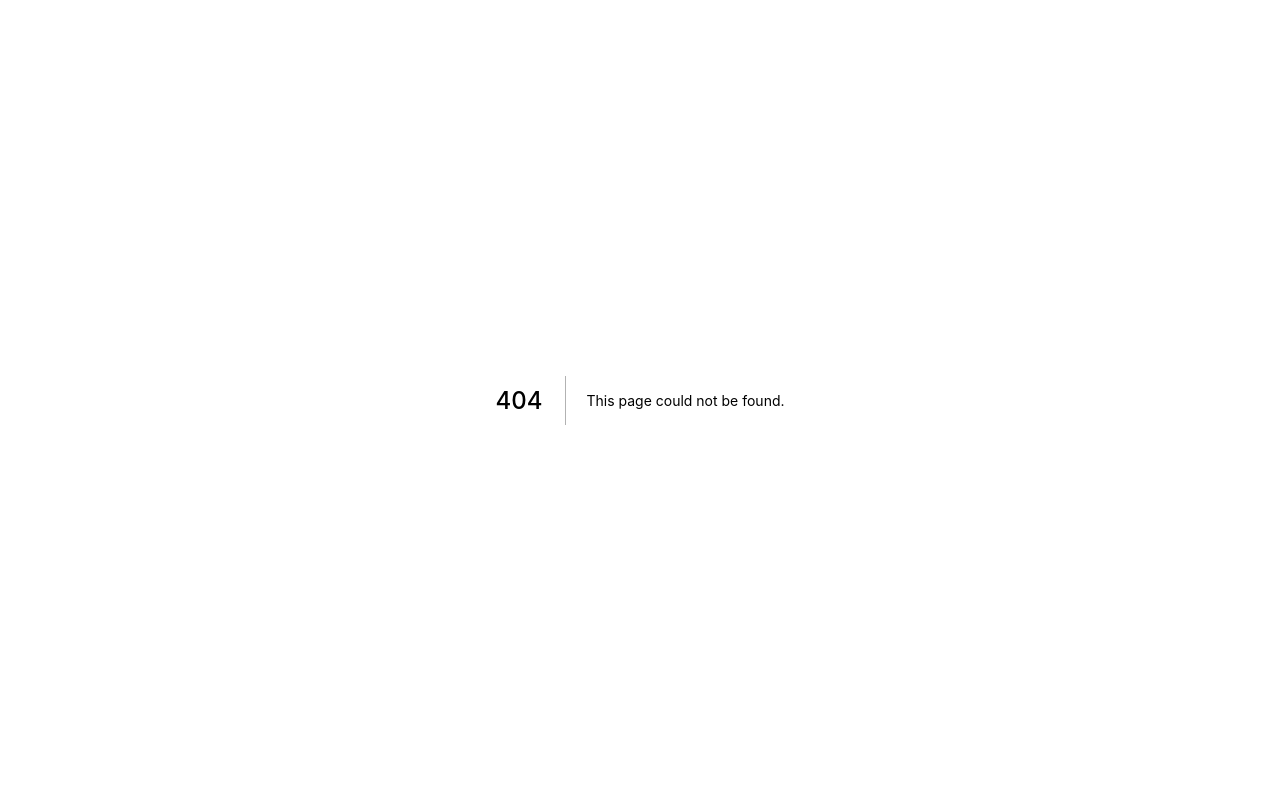
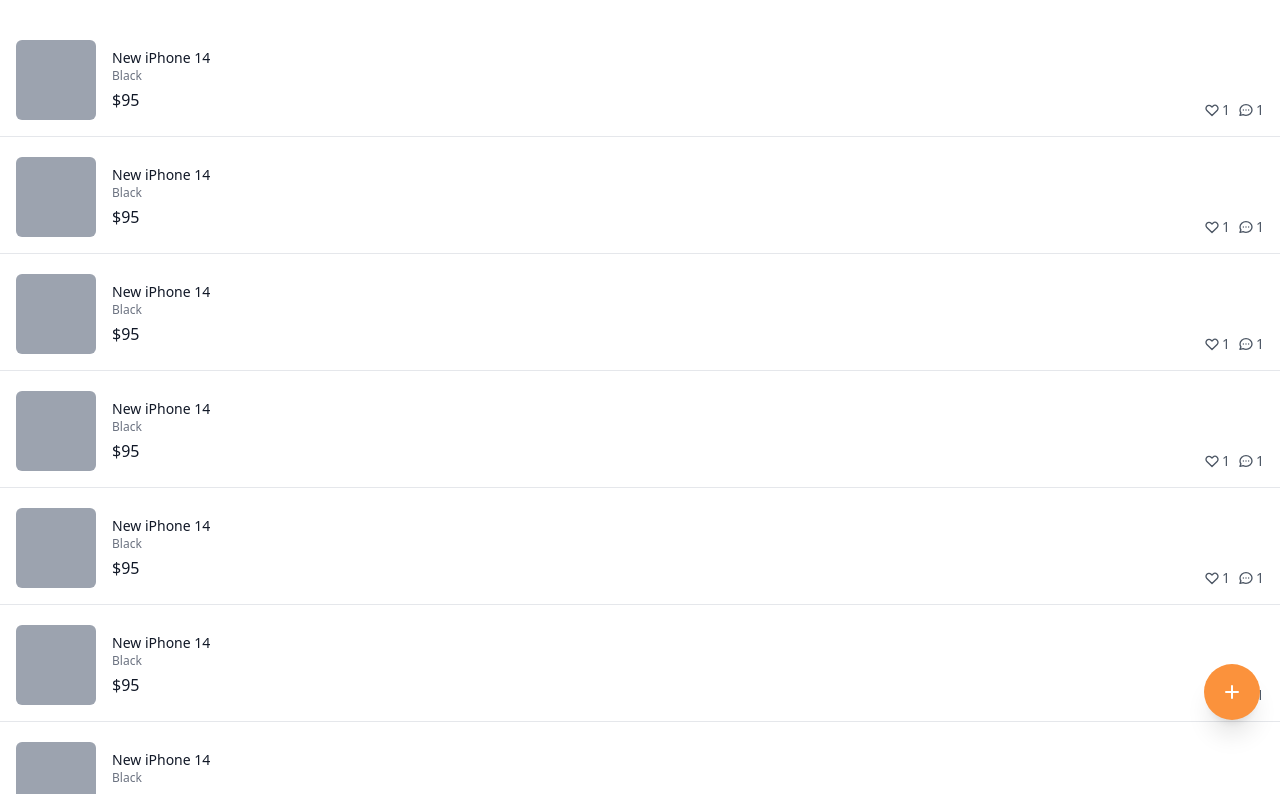
Before and after one commit to jacesoul/carrot-market, a Next.js app: page /profile/bought in a window 1280 px wide. Before the commit this address had no page. Shown: the top 794 px of the page. Built offline with nearby package versions, Linux system fonts and the light colour scheme.

Commit message:
Sold, Bought, Loved

```diff
--- /dev/null
+++ b/pages/profile/bought.tsx
@@ -0,0 +1,80 @@
+import type { NextPage } from "next";
+
+const Bought: NextPage = () => {
+  return (
+    <div className="flex flex-col space-y-5 py-10">
+      {[1, 1, 1, 1, 1, 1, 1, 1, 1, 1, 1, 1].map((_, i) => (
+        <div
+          key={i}
+          className="flex px-4 border-b pb-4 cursor-pointer justify-between"
+        >
+          <div className="flex space-x-4">
+            <div className=" w-20 h-20 bg-gray-400 rounded-md" />
+            <div className=" pt-2 flex flex-col">
+              <h3 className="text-sm font-medium text-gray-900">
+                New iPhone 14
+              </h3>
+              <span className=" text-xs text-gray-500">Black</span>
+              <span className=" font-medium mt-1 text-gray-900">$95</span>
+            </div>
+          </div>
+          <div className=" flex items-end justify-end space-x-2">
+            <div className="flex items-center text-sm text-gray-600 space-x-0.5">
+              <svg
+                className="w-4 h-4"
+                fill="none"
+                stroke="currentColor"
+                viewBox="0 0 24 24"
+                xmlns="http://www.w3.org/2000/svg"
+              >
+                <path
+                  strokeLinecap="round"
+                  strokeLinejoin="round"
+                  strokeWidth="2"
+                  d="M4.318 6.318a4.5 4.5 0 000 6.364L12 20.364l7.682-7.682a4.5 4.5 0 00-6.364-6.364L12 7.636l-1.318-1.318a4.5 4.5 0 00-6.364 0z"
+                ></path>
+              </svg>
+              <span>1</span>
+            </div>
+            <div className="flex items-center text-sm text-gray-600 space-x-0.5">
+              <svg
+                className="w-4 h-4"
+                fill="none"
+                stroke="currentColor"
+                viewBox="0 0 24 24"
+                xmlns="http://www.w3.org/2000/svg"
+              >
+                <path
+                  strokeLinecap="round"
+                  strokeLinejoin="round"
+                  strokeWidth="2"
+                  d="M8 12h.01M12 12h.01M16 12h.01M21 12c0 4.418-4.03 8-9 8a9.863 9.863 0 01-4.255-.949L3 20l1.395-3.72C3.512 15.042 3 13.574 3 12c0-4.418 4.03-8 9-8s9 3.582 9 8z"
+                ></path>
+              </svg>
+              <span>1</span>
+            </div>
+          </div>
+        </div>
+      ))}
+      <button className=" fixed hover:bg-orange-500 cursor-pointer transition-colors bottom-20 right-5 bg-orange-400 rounded-full p-4 text-white shadow-xl">
+        <svg
+          className="h-6 w-6"
+          xmlns="http://www.w3.org/2000/svg"
+          fill="none"
+          viewBox="0 0 24 24"
+          stroke="currentColor"
+          aria-hidden="true"
+        >
+          <path
+            strokeLinecap="round"
+            strokeLinejoin="round"
+            strokeWidth="2"
+            d="M12 6v6m0 0v6m0-6h6m-6 0H6"
+          />
+        </svg>
+      </button>
+    </div>
+  );
+};
+
+export default Bought;
--- /dev/null
+++ b/pages/profile/loved.tsx
@@ -0,0 +1,80 @@
+import type { NextPage } from "next";
+
+const Loved: NextPage = () => {
+  return (
+    <div className="flex flex-col space-y-5 py-10">
+      {[1, 1, 1, 1, 1, 1, 1, 1, 1, 1, 1, 1].map((_, i) => (
+        <div
+          key={i}
+          className="flex px-4 border-b pb-4 cursor-pointer justify-between"
+        >
+          <div className="flex space-x-4">
+            <div className=" w-20 h-20 bg-gray-400 rounded-md" />
+            <div className=" pt-2 flex flex-col">
+              <h3 className="text-sm font-medium text-gray-900">
+                New iPhone 14
+              </h3>
+              <span className=" text-xs text-gray-500">Black</span>
+              <span className=" font-medium mt-1 text-gray-900">$95</span>
+            </div>
+          </div>
+          <div className=" flex items-end justify-end space-x-2">
+            <div className="flex items-center text-sm text-gray-600 space-x-0.5">
+              <svg
+                className="w-4 h-4"
+                fill="none"
+                stroke="currentColor"
+                viewBox="0 0 24 24"
+                xmlns="http://www.w3.org/2000/svg"
+              >
+                <path
+                  strokeLinecap="round"
+                  strokeLinejoin="round"
+                  strokeWidth="2"
+                  d="M4.318 6.318a4.5 4.5 0 000 6.364L12 20.364l7.682-7.682a4.5 4.5 0 00-6.364-6.364L12 7.636l-1.318-1.318a4.5 4.5 0 00-6.364 0z"
+                ></path>
+              </svg>
+              <span>1</span>
+            </div>
+            <div className="flex items-center text-sm text-gray-600 space-x-0.5">
+              <svg
+                className="w-4 h-4"
+                fill="none"
+                stroke="currentColor"
+                viewBox="0 0 24 24"
+                xmlns="http://www.w3.org/2000/svg"
+              >
+                <path
+                  strokeLinecap="round"
+                  strokeLinejoin="round"
+                  strokeWidth="2"
+                  d="M8 12h.01M12 12h.01M16 12h.01M21 12c0 4.418-4.03 8-9 8a9.863 9.863 0 01-4.255-.949L3 20l1.395-3.72C3.512 15.042 3 13.574 3 12c0-4.418 4.03-8 9-8s9 3.582 9 8z"
+                ></path>
+              </svg>
+              <span>1</span>
+            </div>
+          </div>
+        </div>
+      ))}
+      <button className=" fixed hover:bg-orange-500 cursor-pointer transition-colors bottom-20 right-5 bg-orange-400 rounded-full p-4 text-white shadow-xl">
+        <svg
+          className="h-6 w-6"
+          xmlns="http://www.w3.org/2000/svg"
+          fill="none"
+          viewBox="0 0 24 24"
+          stroke="currentColor"
+          aria-hidden="true"
+        >
+          <path
+            strokeLinecap="round"
+            strokeLinejoin="round"
+            strokeWidth="2"
+            d="M12 6v6m0 0v6m0-6h6m-6 0H6"
+          />
+        </svg>
+      </button>
+    </div>
+  );
+};
+
+export default Loved;
--- /dev/null
+++ b/pages/profile/sold.tsx
@@ -0,0 +1,80 @@
+import type { NextPage } from "next";
+
+const Sold: NextPage = () => {
+  return (
+    <div className="flex flex-col space-y-5 py-10">
+      {[1, 1, 1, 1, 1, 1, 1, 1, 1, 1, 1, 1].map((_, i) => (
+        <div
+          key={i}
+          className="flex px-4 border-b pb-4 cursor-pointer justify-between"
+        >
+          <div className="flex space-x-4">
+            <div className=" w-20 h-20 bg-gray-400 rounded-md" />
+            <div className=" pt-2 flex flex-col">
+              <h3 className="text-sm font-medium text-gray-900">
+                New iPhone 14
+              </h3>
+              <span className=" text-xs text-gray-500">Black</span>
+              <span className=" font-medium mt-1 text-gray-900">$95</span>
+            </div>
+          </div>
+          <div className=" flex items-end justify-end space-x-2">
+            <div className="flex items-center text-sm text-gray-600 space-x-0.5">
+              <svg
+                className="w-4 h-4"
+                fill="none"
+                stroke="currentColor"
+                viewBox="0 0 24 24"
+                xmlns="http://www.w3.org/2000/svg"
+              >
+                <path
+                  strokeLinecap="round"
+                  strokeLinejoin="round"
+                  strokeWidth="2"
+                  d="M4.318 6.318a4.5 4.5 0 000 6.364L12 20.364l7.682-7.682a4.5 4.5 0 00-6.364-6.364L12 7.636l-1.318-1.318a4.5 4.5 0 00-6.364 0z"
+                ></path>
+              </svg>
+              <span>1</span>
+            </div>
+            <div className="flex items-center text-sm text-gray-600 space-x-0.5">
+              <svg
+                className="w-4 h-4"
+                fill="none"
+                stroke="currentColor"
+                viewBox="0 0 24 24"
+                xmlns="http://www.w3.org/2000/svg"
+              >
+                <path
+                  strokeLinecap="round"
+                  strokeLinejoin="round"
+                  strokeWidth="2"
+                  d="M8 12h.01M12 12h.01M16 12h.01M21 12c0 4.418-4.03 8-9 8a9.863 9.863 0 01-4.255-.949L3 20l1.395-3.72C3.512 15.042 3 13.574 3 12c0-4.418 4.03-8 9-8s9 3.582 9 8z"
+                ></path>
+              </svg>
+              <span>1</span>
+            </div>
+          </div>
+        </div>
+      ))}
+      <button className=" fixed hover:bg-orange-500 cursor-pointer transition-colors bottom-20 right-5 bg-orange-400 rounded-full p-4 text-white shadow-xl">
+        <svg
+          className="h-6 w-6"
+          xmlns="http://www.w3.org/2000/svg"
+          fill="none"
+          viewBox="0 0 24 24"
+          stroke="currentColor"
+          aria-hidden="true"
+        >
+          <path
+            strokeLinecap="round"
+            strokeLinejoin="round"
+            strokeWidth="2"
+            d="M12 6v6m0 0v6m0-6h6m-6 0H6"
+          />
+        </svg>
+      </button>
+    </div>
+  );
+};
+
+export default Sold;
```
Also changed, not shown: pages/profile/index.tsx (renamed from pages/profile.tsx).
